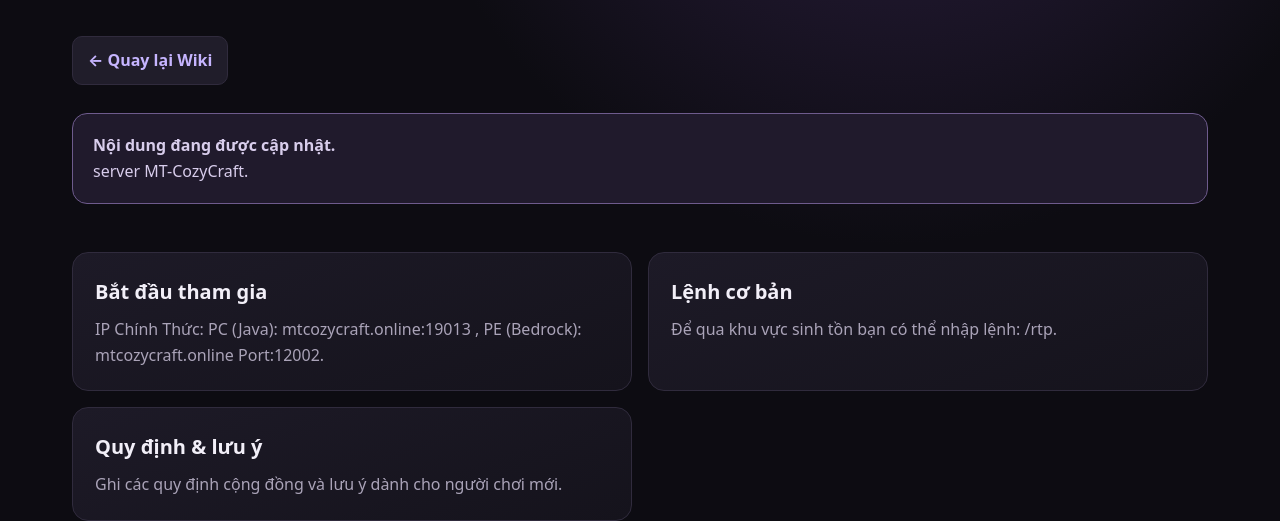
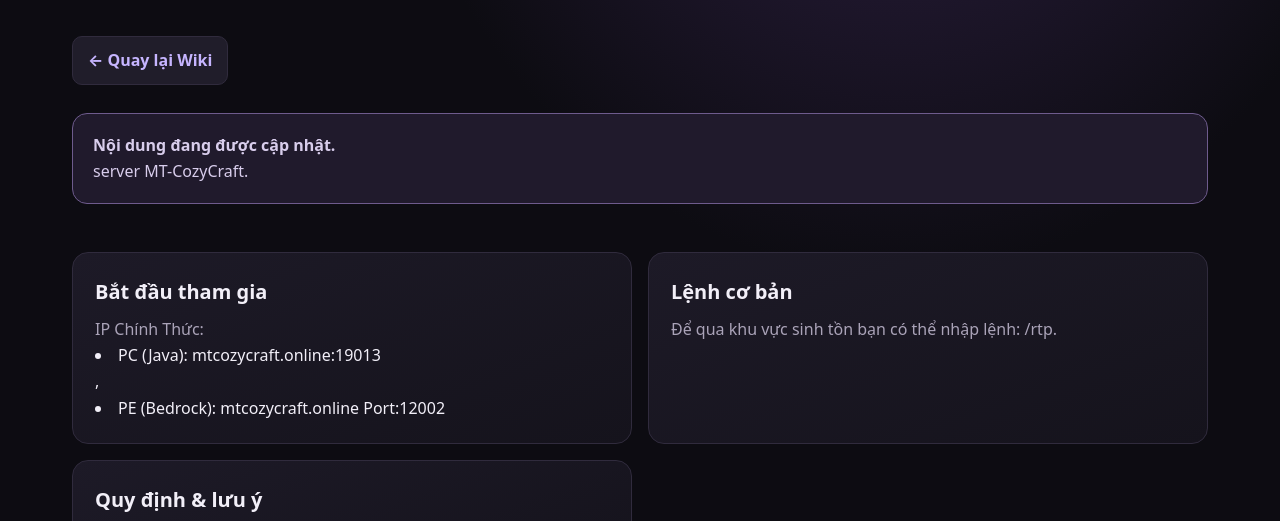
Before and after one commit to Ngkhoa01/mt-cozycraft, a plain HTML site: page newbie.html in a window 1280 px wide. Shown: the part 277-798 px from the top of the page. Drawn offline with Linux system fonts and the light colour scheme.

Commit message:
Update newbie.html

```diff
--- a/newbie.html
+++ b/newbie.html
@@ -41,7 +41,7 @@ footer{border-top:1px solid var(--line);padding:27px 0;color:var(--muted);font-s
     <a class="back" href="index.html#wiki">← Quay lại Wiki</a>
   </section>
   <div class="callout"><strong>Nội dung đang được cập nhật.</strong><br> server MT-CozyCraft.</div>
-  <section class="content-grid"><article class="panel"><h2>Bắt đầu tham gia</h2><p>IP Chính Thức: PC (Java): mtcozycraft.online:19013 , PE (Bedrock): mtcozycraft.online Port:12002.</p></article>
+  <section class="content-grid"><article class="panel"><h2>Bắt đầu tham gia</h2> <p>IP Chính Thức: <li>PC (Java): mtcozycraft.online:19013</li> , <li>PE (Bedrock): mtcozycraft.online Port:12002</li></p></article>
 <article class="panel"><h2>Lệnh cơ bản</h2><p>Để qua khu vực sinh tồn bạn có thể nhập lệnh: /rtp.</p></article>
 <article class="panel"><h2>Quy định &amp; lưu ý</h2><p>Ghi các quy định cộng đồng và lưu ý dành cho người chơi mới.</p></article></section>
 </main>
```
